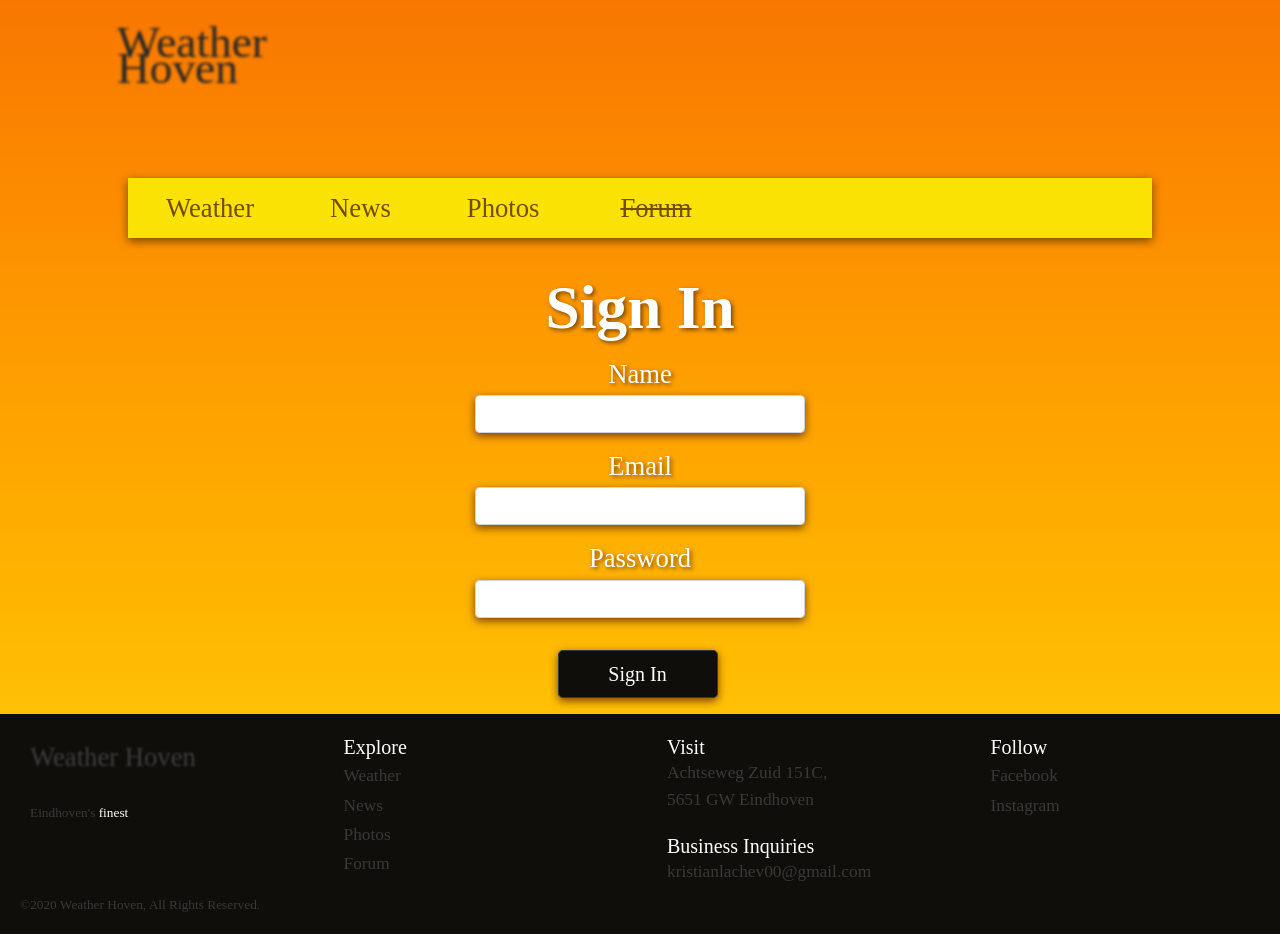
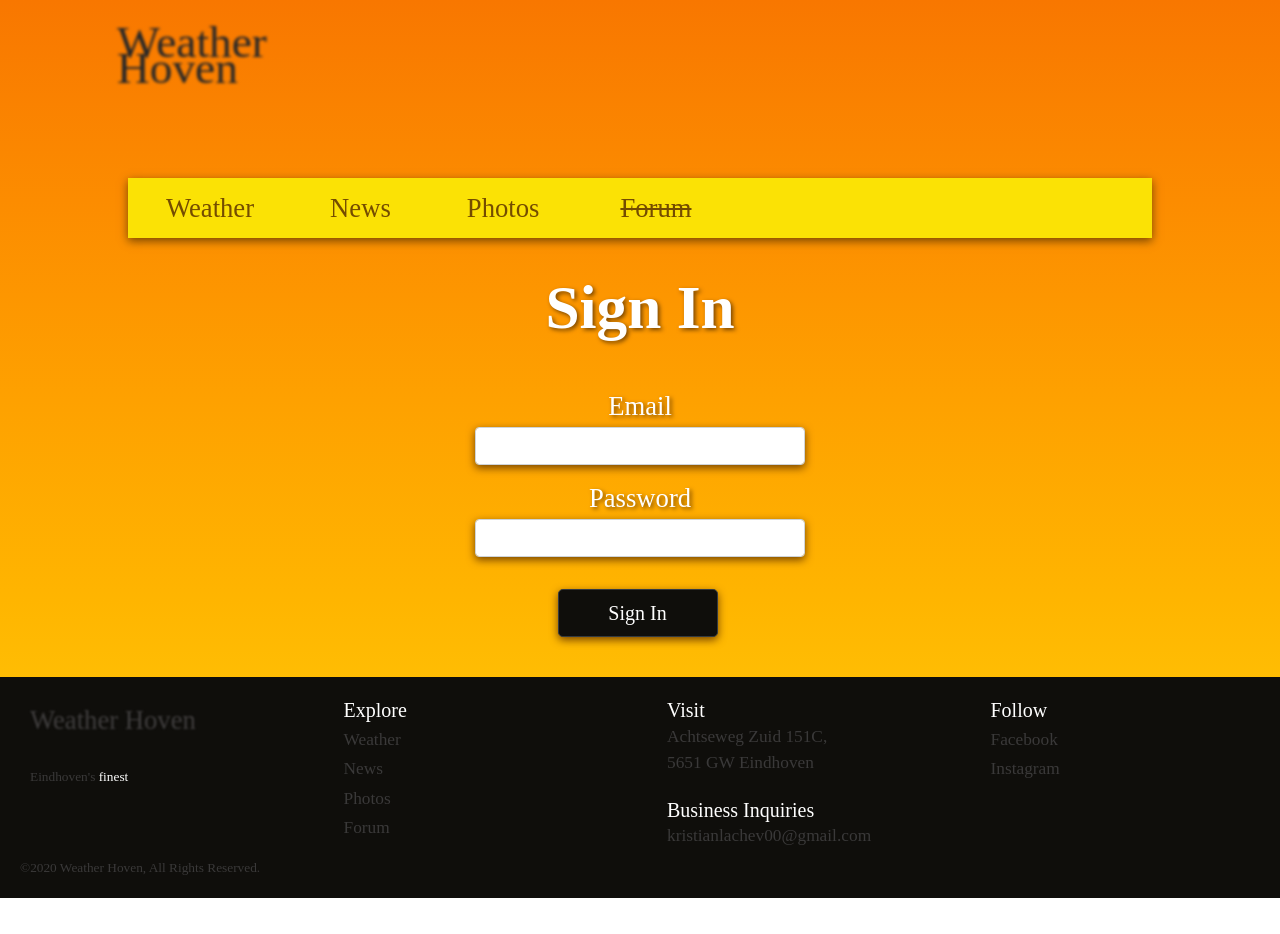
Before and after one commit to VoidBGS/weather-app-front-end, a React (Create React App) app: page /Login in a window 1280 px wide. After the commit the page ends 898 px from the top, so only its background shows below. Built offline with nearby package versions, Linux system fonts and the light colour scheme; a web font is replaced by a local one.

Commit message:
Added Login functionality

```diff
--- a/src/components/Login/LoginForm.js
+++ b/src/components/Login/LoginForm.js
@@ -1,32 +1,62 @@
 import React, {useState} from 'react'
 import './Login.css'
 import axios from 'axios';
-import {Col, Button, Form} from 'react-bootstrap'
-const initialInputState = { name: "", email: "", password:"", confirmPassword:""};
+import {Col, Button, Form, Alert, Spinner, Row} from 'react-bootstrap'
+const initialInputState = { email: "", password:""};
 
 const LoginForm = () =>{
     const [validated, setValidated] = useState(false);
+    const [success, setSuccess] = useState(false);
     const [formData, setFormData] = useState(initialInputState)
-    const URL = "TODO"
+    const URL = "https://localhost:44343/api/authenticate/Login"
 
     const HandleInputChange = (e) =>{
       setFormData({...formData, [e.target.name]: e.target.value});
     }
 
+    const handleSubmit = async (event) => {
+      const form = event.currentTarget;
+      if (form.checkValidity() === false) {
+          event.preventDefault();
+          event.stopPropagation();
+          setLoading(false);
+      }
+
+      else{
+        event.preventDefault();
+        let data = JSON.stringify({
+          Email: formData.email,
+          Password: formData.password
+      });
+        const response = await axios.post(URL, data, {
+          headers: {
+          'Content-Type': 'application/json'
+          }
+      }
+      ).then(function (response){
+          console.log(response);
+          localStorage.setItem("Token", response.data.token);
+        }).catch(function (error) {
+          console.error(error);
+          setLoading(false);
+        })
+      }
+      setValidated(true);
+  };
+
+
+    function Redirect(){
+    window.location.replace('http://localhost:3000')
+    }
     const [isLoading, setLoading] = useState(false);
     const handleClick = () => setLoading(true);
 
     return (
       <>
-      <Col md={{ span: 4, offset: 4 }}>
-        <Form noValidate validated={validated}>
+      <Col md={{ span: 4, offset: 4 }} className="py-2 mb-3">
+        <Form noValidate validated={validated} onSubmit={handleSubmit}>
         <Form.Group>
-        <Form.Row className="login-form-text justify-content-center pt-4"><Form.Label>Name</Form.Label></Form.Row>
-        <Form.Control required size="md" name="name" type="text" onChange={HandleInputChange} className="login-form-input" minLength="1" maxLength="30"></Form.Control>
-        <Form.Control.Feedback type="invalid" className="feedback">Name should not be empty or over 30 characters!</Form.Control.Feedback>
-        </Form.Group>
-        <Form.Group>
-        <Form.Row className="login-form-text justify-content-center pt-1"><Form.Label>Email</Form.Label></Form.Row>
+        <Form.Row className="login-form-text justify-content-center pt-5"><Form.Label>Email</Form.Label></Form.Row>
         <Form.Control required size="md" name="email" type="email" onChange={HandleInputChange} className="login-form-input" minLength="10" maxLength="40"/>
         <Form.Control.Feedback type="invalid" className="feedback">Email should not be empty or over 40 characters!</Form.Control.Feedback>
         </Form.Group>
@@ -35,6 +65,17 @@ const LoginForm = () =>{
         <Form.Control required size="md" name="password" type="password" onChange={HandleInputChange} className="login-form-input" minLength="8" maxLength="30"/>
         <Form.Control.Feedback type="invalid" className="feedback">Password should not be empty or under 8 characters!</Form.Control.Feedback>
         </Form.Group>
+        <Alert variant="success" show={success}>
+        <Alert.Heading>
+        <b>Success!</b>
+        </Alert.Heading>
+        <Row className="pl-3">
+        <p>Your account has been created. Please check your email for the activation link.</p>
+        <p><i>Redirecting</i></p>
+        <Spinner animation="border" size="sm" role="status" className="mt-2 ml-2">
+        </Spinner>
+        </Row>
+        </Alert>
         <Button variant="dark" size="lg" type="submit" disabled={isLoading} onClick={!isLoading ? handleClick : null} className="login-form-button my-3"> {isLoading ? 'Loading…' : 'Sign In'}</Button>
         </Form>
       </Col>
--- a/src/components/Navigation.js
+++ b/src/components/Navigation.js
@@ -13,7 +13,7 @@ const Navigation = () =>{
          <Navbar expand="lg">
          <Navbar.Toggle aria-controls="basic-navbar-nav" />
          <Navbar.Collapse name="navigation-bar">
-         <Nav  className="navigation-bar mr-auto">
+         <Nav className="navigation-bar mr-auto">
            <Nav.Link className="navigation-bar-list"><Link to="/">Weather</Link></Nav.Link>
            <Nav.Link className="navigation-bar-list"><Link to="/News">News</Link></Nav.Link>
            <Nav.Link className="navigation-bar-list"><Link to="/Photos">Photos</Link></Nav.Link>
--- a/src/components/News/News.js
+++ b/src/components/News/News.js
@@ -14,9 +14,9 @@ const News = () =>{
      const [articles, setArticles] = useState([])
 
      const callAPI = async () =>{
-      const {data}= await getArticles();
-
-      setArticles(reverseArticles(data));
+     const {data} = await getArticles();
+      if(data != undefined){
+      setArticles(reverseArticles(data));}
     }
 
     function reverseArticles(array){
@@ -29,6 +29,7 @@ const News = () =>{
         <Col md={6}><NewsTitle/></Col>
         <Col md={{offset: 3}}><Button variant="warning" size="lg" href="News/Post" className="news-form-button m-4 px-4">Post Article</Button></Col>
         </Row>
+        {articles && (
         <div className="news-page pt-4 mb-5">
         <div className="news-article-background pb-5">
         { articles.map(article =>(
@@ -37,7 +38,7 @@ const News = () =>{
            </Row>
         ))}
         </div>
-        </div>
+        </div>)}
         </>
     )
 }
--- a/src/components/News/getArticles.js
+++ b/src/components/News/getArticles.js
@@ -6,6 +6,7 @@ const URL = "https://localhost:44356/api/NewsArticles"
             return response;
           }).catch(function (error) {
             console.error(error);
+            return [];
           })
          return data;
      }
--- a/src/components/Weather/News.js
+++ b/src/components/Weather/News.js
@@ -12,8 +12,8 @@ const News = () =>{
 
     async function fetchAPI(){
         const {data} = await getArticles();
-
-        setArticles(reverseArticles(data));
+        if(data != undefined){
+        setArticles(reverseArticles(data));}
     }
 
     function reverseArticles(array){
@@ -29,9 +29,11 @@ const News = () =>{
     return(
          <div>
             <Row className="weather-text"><p>Weather News</p></Row>
+            {articles && (
             <Row className="news-box-wrap pb-5">
              {rows}
             </Row>
+            )}
          </div>
     )
 }
```
